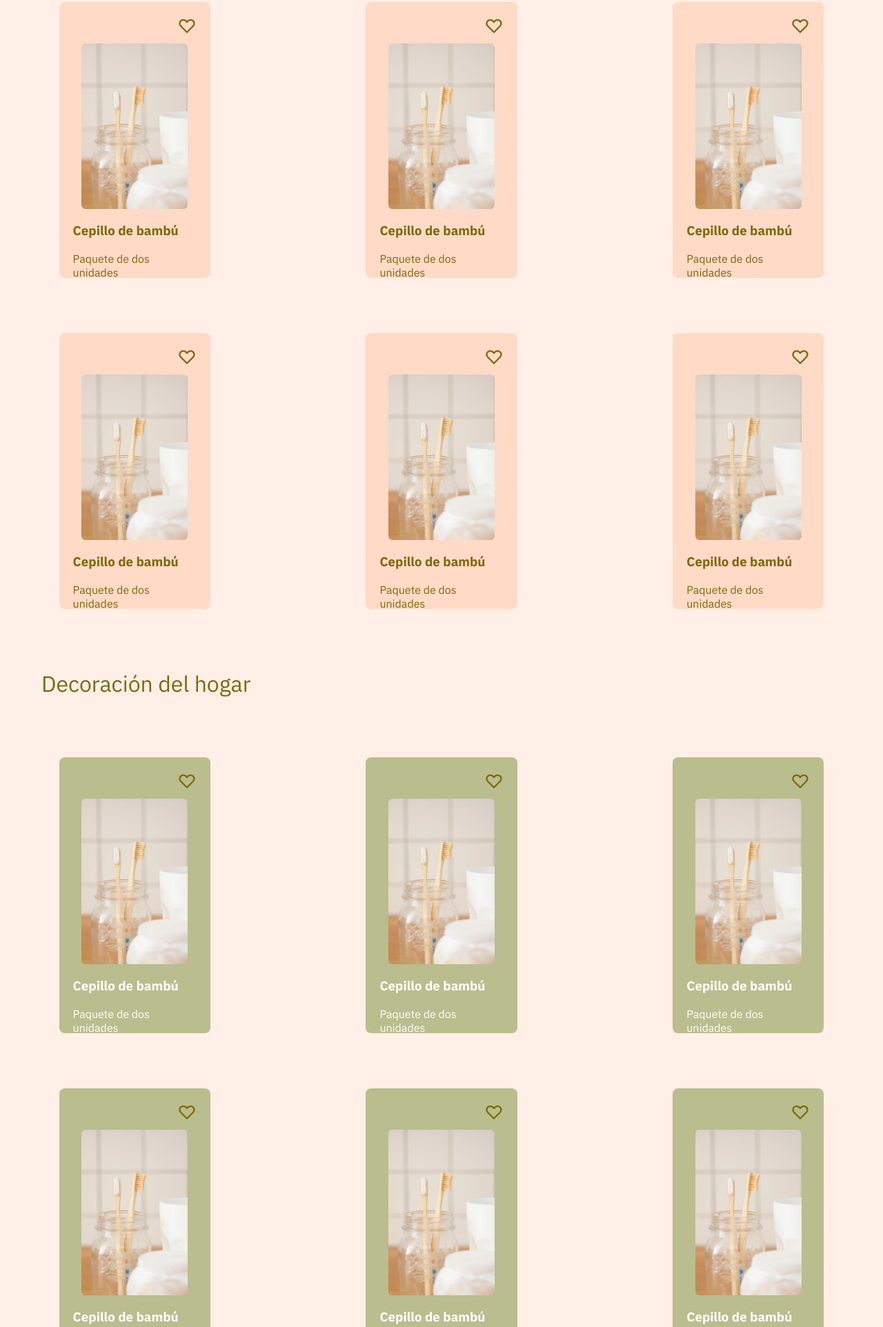
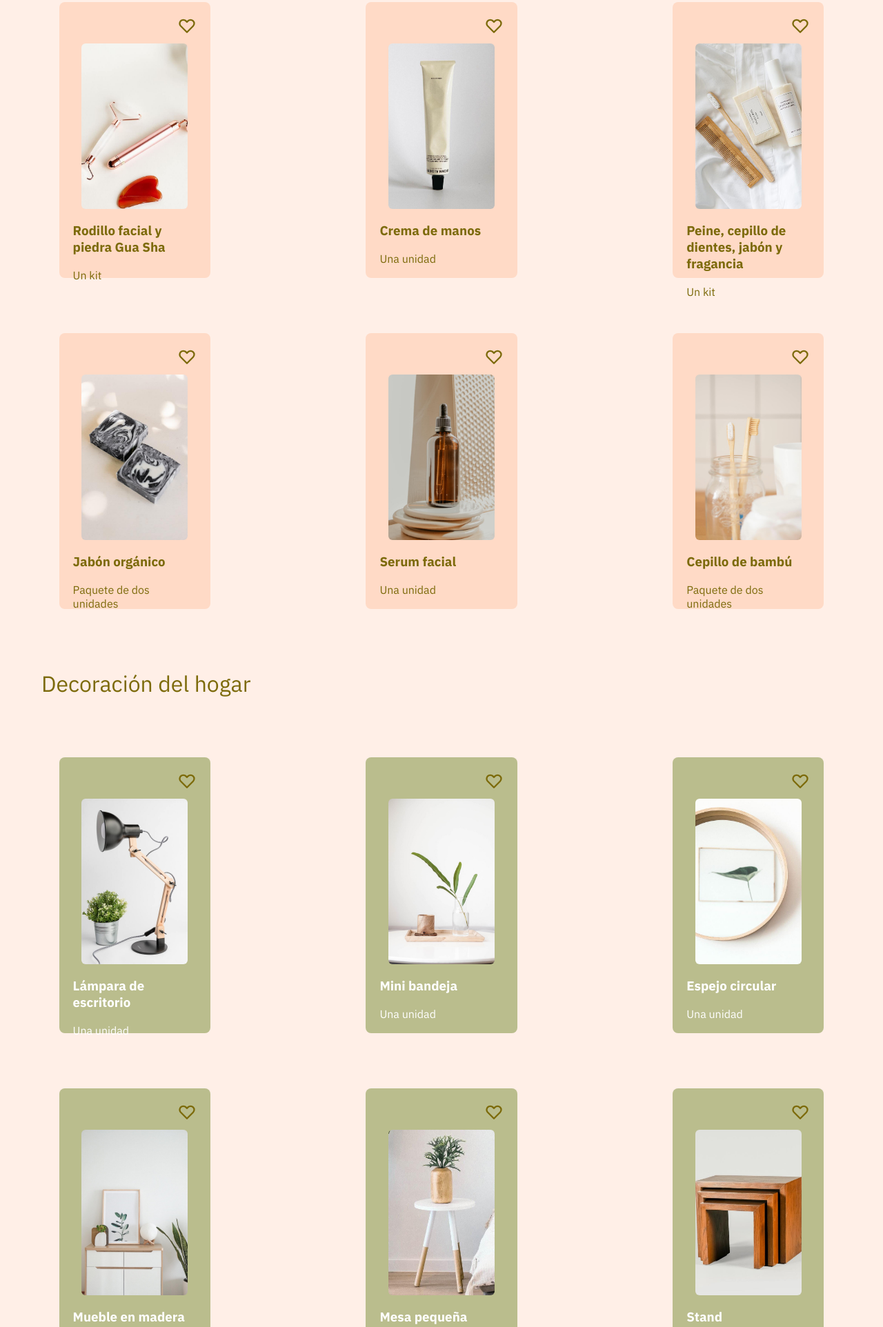
Before and after one commit to christefs/LandingPage-SASS, a plain HTML site: page index.html in a window 1280 px wide. Shown: the part 876-2800 px from the top of the page at 69% size. Drawn offline with Linux system fonts and the light colour scheme.

Commit message:
Se añaden imágenes para cada producto y mueble

```diff
--- a/index.html
+++ b/index.html
@@ -58,9 +58,48 @@
                         </div>
 
                         <div class="product-image">
-                            <img src="./assets/img/products/toothbrush.jpg" alt="">
+                            <img src="./assets/img/products/guasha-kit.jpg" alt="">
                         </div>
-                        <h3>Cepillo de bambú</h3>
+                        <h3>Rodillo facial y piedra Gua Sha</h3>
+                        <p>Un kit</p>
+                    </div>
+                    <div class="product-card">
+                        <div class="icon">
+                            <svg width="24" height="24" viewBox="0 0 24 24" fill="none" xmlns="http://www.w3.org/2000/svg">
+                            <path d="M3.34255 7.7779C3.5687 7.23194 3.90017 6.73586 4.31804 6.31799C4.7359 5.90012 5.23198 5.56865 5.77795 5.3425C6.32392 5.11635 6.90909 4.99995 7.50004 4.99995C8.09099 4.99995 8.67616 5.11635 9.22213 5.3425C9.7681 5.56865 10.2642 5.90012 10.682 6.31799L12 7.63599L13.318 6.31799C14.162 5.47407 15.3066 4.99997 16.5 4.99997C17.6935 4.99997 18.8381 5.47407 19.682 6.31799C20.526 7.16191 21.0001 8.30651 21.0001 9.49999C21.0001 10.6935 20.526 11.8381 19.682 12.682L12 20.364L4.31804 12.682C3.90017 12.2641 3.5687 11.7681 3.34255 11.2221C3.1164 10.6761 3 10.0909 3 9.49999C3 8.90904 3.1164 8.32387 3.34255 7.7779Z" stroke="#3F3F46" stroke-width="2" stroke-linecap="round" stroke-linejoin="round"/>
+                            </svg>
+                        </div>
+
+                        <div class="product-image">
+                            <img src="./assets/img/products/hand-cream.jpeg" alt="">
+                        </div>
+                        <h3>Crema de manos</h3>
+                        <p>Una unidad</p>
+                    </div>
+                    <div class="product-card">
+                        <div class="icon">
+                            <svg width="24" height="24" viewBox="0 0 24 24" fill="none" xmlns="http://www.w3.org/2000/svg">
+                            <path d="M3.34255 7.7779C3.5687 7.23194 3.90017 6.73586 4.31804 6.31799C4.7359 5.90012 5.23198 5.56865 5.77795 5.3425C6.32392 5.11635 6.90909 4.99995 7.50004 4.99995C8.09099 4.99995 8.67616 5.11635 9.22213 5.3425C9.7681 5.56865 10.2642 5.90012 10.682 6.31799L12 7.63599L13.318 6.31799C14.162 5.47407 15.3066 4.99997 16.5 4.99997C17.6935 4.99997 18.8381 5.47407 19.682 6.31799C20.526 7.16191 21.0001 8.30651 21.0001 9.49999C21.0001 10.6935 20.526 11.8381 19.682 12.682L12 20.364L4.31804 12.682C3.90017 12.2641 3.5687 11.7681 3.34255 11.2221C3.1164 10.6761 3 10.0909 3 9.49999C3 8.90904 3.1164 8.32387 3.34255 7.7779Z" stroke="#3F3F46" stroke-width="2" stroke-linecap="round" stroke-linejoin="round"/>
+                            </svg>
+                        </div>
+
+                        <div class="product-image">
+                            <img src="./assets/img/products/organic-kit.jpg" alt="">
+                        </div>
+                        <h3>Peine, cepillo de dientes, jabón y fragancia</h3>
+                        <p>Un kit</p>
+                    </div>
+                    <div class="product-card">
+                        <div class="icon">
+                            <svg width="24" height="24" viewBox="0 0 24 24" fill="none" xmlns="http://www.w3.org/2000/svg">
+                            <path d="M3.34255 7.7779C3.5687 7.23194 3.90017 6.73586 4.31804 6.31799C4.7359 5.90012 5.23198 5.56865 5.77795 5.3425C6.32392 5.11635 6.90909 4.99995 7.50004 4.99995C8.09099 4.99995 8.67616 5.11635 9.22213 5.3425C9.7681 5.56865 10.2642 5.90012 10.682 6.31799L12 7.63599L13.318 6.31799C14.162 5.47407 15.3066 4.99997 16.5 4.99997C17.6935 4.99997 18.8381 5.47407 19.682 6.31799C20.526 7.16191 21.0001 8.30651 21.0001 9.49999C21.0001 10.6935 20.526 11.8381 19.682 12.682L12 20.364L4.31804 12.682C3.90017 12.2641 3.5687 11.7681 3.34255 11.2221C3.1164 10.6761 3 10.0909 3 9.49999C3 8.90904 3.1164 8.32387 3.34255 7.7779Z" stroke="#3F3F46" stroke-width="2" stroke-linecap="round" stroke-linejoin="round"/>
+                            </svg>
+                        </div>
+
+                        <div class="product-image">
+                            <img src="./assets/img/products/organic-soap.jpg" alt="">
+                        </div>
+                        <h3>Jabón orgánico</h3>
                         <p>Paquete de dos unidades</p>
                     </div>
                     <div class="product-card">
@@ -71,49 +110,10 @@
                         </div>
 
                         <div class="product-image">
-                            <img src="./assets/img/products/toothbrush.jpg" alt="">
+                            <img src="./assets/img/products/serum.jpg" alt="">
                         </div>
-                        <h3>Cepillo de bambú</h3>
-                        <p>Paquete de dos unidades</p>
-                    </div>
-                    <div class="product-card">
-                        <div class="icon">
-                            <svg width="24" height="24" viewBox="0 0 24 24" fill="none" xmlns="http://www.w3.org/2000/svg">
-                            <path d="M3.34255 7.7779C3.5687 7.23194 3.90017 6.73586 4.31804 6.31799C4.7359 5.90012 5.23198 5.56865 5.77795 5.3425C6.32392 5.11635 6.90909 4.99995 7.50004 4.99995C8.09099 4.99995 8.67616 5.11635 9.22213 5.3425C9.7681 5.56865 10.2642 5.90012 10.682 6.31799L12 7.63599L13.318 6.31799C14.162 5.47407 15.3066 4.99997 16.5 4.99997C17.6935 4.99997 18.8381 5.47407 19.682 6.31799C20.526 7.16191 21.0001 8.30651 21.0001 9.49999C21.0001 10.6935 20.526 11.8381 19.682 12.682L12 20.364L4.31804 12.682C3.90017 12.2641 3.5687 11.7681 3.34255 11.2221C3.1164 10.6761 3 10.0909 3 9.49999C3 8.90904 3.1164 8.32387 3.34255 7.7779Z" stroke="#3F3F46" stroke-width="2" stroke-linecap="round" stroke-linejoin="round"/>
-                            </svg>
-                        </div>
-
-                        <div class="product-image">
-                            <img src="./assets/img/products/toothbrush.jpg" alt="">
-                        </div>
-                        <h3>Cepillo de bambú</h3>
-                        <p>Paquete de dos unidades</p>
-                    </div>
-                    <div class="product-card">
-                        <div class="icon">
-                            <svg width="24" height="24" viewBox="0 0 24 24" fill="none" xmlns="http://www.w3.org/2000/svg">
-                            <path d="M3.34255 7.7779C3.5687 7.23194 3.90017 6.73586 4.31804 6.31799C4.7359 5.90012 5.23198 5.56865 5.77795 5.3425C6.32392 5.11635 6.90909 4.99995 7.50004 4.99995C8.09099 4.99995 8.67616 5.11635 9.22213 5.3425C9.7681 5.56865 10.2642 5.90012 10.682 6.31799L12 7.63599L13.318 6.31799C14.162 5.47407 15.3066 4.99997 16.5 4.99997C17.6935 4.99997 18.8381 5.47407 19.682 6.31799C20.526 7.16191 21.0001 8.30651 21.0001 9.49999C21.0001 10.6935 20.526 11.8381 19.682 12.682L12 20.364L4.31804 12.682C3.90017 12.2641 3.5687 11.7681 3.34255 11.2221C3.1164 10.6761 3 10.0909 3 9.49999C3 8.90904 3.1164 8.32387 3.34255 7.7779Z" stroke="#3F3F46" stroke-width="2" stroke-linecap="round" stroke-linejoin="round"/>
-                            </svg>
-                        </div>
-
-                        <div class="product-image">
-                            <img src="./assets/img/products/toothbrush.jpg" alt="">
-                        </div>
-                        <h3>Cepillo de bambú</h3>
-                        <p>Paquete de dos unidades</p>
-                    </div>
-                    <div class="product-card">
-                        <div class="icon">
-                            <svg width="24" height="24" viewBox="0 0 24 24" fill="none" xmlns="http://www.w3.org/2000/svg">
-                            <path d="M3.34255 7.7779C3.5687 7.23194 3.90017 6.73586 4.31804 6.31799C4.7359 5.90012 5.23198 5.56865 5.77795 5.3425C6.32392 5.11635 6.90909 4.99995 7.50004 4.99995C8.09099 4.99995 8.67616 5.11635 9.22213 5.3425C9.7681 5.56865 10.2642 5.90012 10.682 6.31799L12 7.63599L13.318 6.31799C14.162 5.47407 15.3066 4.99997 16.5 4.99997C17.6935 4.99997 18.8381 5.47407 19.682 6.31799C20.526 7.16191 21.0001 8.30651 21.0001 9.49999C21.0001 10.6935 20.526 11.8381 19.682 12.682L12 20.364L4.31804 12.682C3.90017 12.2641 3.5687 11.7681 3.34255 11.2221C3.1164 10.6761 3 10.0909 3 9.49999C3 8.90904 3.1164 8.32387 3.34255 7.7779Z" stroke="#3F3F46" stroke-width="2" stroke-linecap="round" stroke-linejoin="round"/>
-                            </svg>
-                        </div>
-
-                        <div class="product-image">
-                            <img src="./assets/img/products/toothbrush.jpg" alt="">
-                        </div>
-                        <h3>Cepillo de bambú</h3>
-                        <p>Paquete de dos unidades</p>
+                        <h3>Serum facial</h3>
+                        <p>Una unidad</p>
                     </div>
                     <div class="product-card">
                         <div class="icon">
@@ -141,10 +141,10 @@
                         </div>
 
                         <div class="product-image">
-                            <img src="./assets/img/products/toothbrush.jpg" alt="">
+                            <img src="./assets/img/furniture/desk-lamp.jpg" alt="">
                         </div>
-                        <h3>Cepillo de bambú</h3>
-                        <p>Paquete de dos unidades</p>
+                        <h3>Lámpara de escritorio</h3>
+                        <p>Una unidad</p>
                     </div>
                     <div class="product-card">
                         <div class="icon">
@@ -154,10 +154,10 @@
                         </div>
 
                         <div class="product-image">
-                            <img src="./assets/img/products/toothbrush.jpg" alt="">
+                            <img src="./assets/img/furniture/mini-table.jpg" alt="">
                         </div>
-                        <h3>Cepillo de bambú</h3>
-                        <p>Paquete de dos unidades</p>
+                        <h3>Mini bandeja</h3>
+                        <p>Una unidad</p>
                     </div>
                     <div class="product-card">
                         <div class="icon">
@@ -167,10 +167,10 @@
                         </div>
 
                         <div class="product-image">
-                            <img src="./assets/img/products/toothbrush.jpg" alt="">
+                            <img src="./assets/img/furniture/mirror.jpg" alt="">
                         </div>
-                        <h3>Cepillo de bambú</h3>
-                        <p>Paquete de dos unidades</p>
+                        <h3>Espejo circular</h3>
+                        <p>Una unidad</p>
                     </div>
                     <div class="product-card">
                         <div class="icon">
@@ -180,10 +180,10 @@
                         </div>
 
                         <div class="product-image">
-                            <img src="./assets/img/products/toothbrush.jpg" alt="">
+                            <img src="./assets/img/furniture/mueble.jpg" alt="">
                         </div>
-                        <h3>Cepillo de bambú</h3>
-                        <p>Paquete de dos unidades</p>
+                        <h3>Mueble en madera</h3>
+                        <p>Una unidad</p>
                     </div>
                     <div class="product-card">
                         <div class="icon">
@@ -193,10 +193,10 @@
                         </div>
 
                         <div class="product-image">
-                            <img src="./assets/img/products/toothbrush.jpg" alt="">
+                            <img src="./assets/img/furniture/small-table.jpeg" alt="">
                         </div>
-                        <h3>Cepillo de bambú</h3>
-                        <p>Paquete de dos unidades</p>
+                        <h3>Mesa pequeña</h3>
+                        <p>Una unidad</p>
                     </div>
                     <div class="product-card">
                         <div class="icon">
@@ -206,10 +206,49 @@
                         </div>
 
                         <div class="product-image">
-                            <img src="./assets/img/products/toothbrush.jpg" alt="">
+                            <img src="./assets/img/furniture/stand.jpg" alt="">
                         </div>
-                        <h3>Cepillo de bambú</h3>
-                        <p>Paquete de dos unidades</p>
+                        <h3>Stand</h3>
+                        <p>Una unidad</p>
+                    </div>
+                    <div class="product-card">
+                        <div class="icon">
+                            <svg width="24" height="24" viewBox="0 0 24 24" fill="none" xmlns="http://www.w3.org/2000/svg">
+                            <path d="M3.34255 7.7779C3.5687 7.23194 3.90017 6.73586 4.31804 6.31799C4.7359 5.90012 5.23198 5.56865 5.77795 5.3425C6.32392 5.11635 6.90909 4.99995 7.50004 4.99995C8.09099 4.99995 8.67616 5.11635 9.22213 5.3425C9.7681 5.56865 10.2642 5.90012 10.682 6.31799L12 7.63599L13.318 6.31799C14.162 5.47407 15.3066 4.99997 16.5 4.99997C17.6935 4.99997 18.8381 5.47407 19.682 6.31799C20.526 7.16191 21.0001 8.30651 21.0001 9.49999C21.0001 10.6935 20.526 11.8381 19.682 12.682L12 20.364L4.31804 12.682C3.90017 12.2641 3.5687 11.7681 3.34255 11.2221C3.1164 10.6761 3 10.0909 3 9.49999C3 8.90904 3.1164 8.32387 3.34255 7.7779Z" stroke="#3F3F46" stroke-width="2" stroke-linecap="round" stroke-linejoin="round"/>
+                            </svg>
+                        </div>
+
+                        <div class="product-image">
+                            <img src="./assets/img/furniture/stand-table.jpg" alt="">
+                        </div>
+                        <h3>Mesa tipo Stand</h3>
+                        <p>Una unidad</p>
+                    </div>
+                    <div class="product-card">
+                        <div class="icon">
+                            <svg width="24" height="24" viewBox="0 0 24 24" fill="none" xmlns="http://www.w3.org/2000/svg">
+                            <path d="M3.34255 7.7779C3.5687 7.23194 3.90017 6.73586 4.31804 6.31799C4.7359 5.90012 5.23198 5.56865 5.77795 5.3425C6.32392 5.11635 6.90909 4.99995 7.50004 4.99995C8.09099 4.99995 8.67616 5.11635 9.22213 5.3425C9.7681 5.56865 10.2642 5.90012 10.682 6.31799L12 7.63599L13.318 6.31799C14.162 5.47407 15.3066 4.99997 16.5 4.99997C17.6935 4.99997 18.8381 5.47407 19.682 6.31799C20.526 7.16191 21.0001 8.30651 21.0001 9.49999C21.0001 10.6935 20.526 11.8381 19.682 12.682L12 20.364L4.31804 12.682C3.90017 12.2641 3.5687 11.7681 3.34255 11.2221C3.1164 10.6761 3 10.0909 3 9.49999C3 8.90904 3.1164 8.32387 3.34255 7.7779Z" stroke="#3F3F46" stroke-width="2" stroke-linecap="round" stroke-linejoin="round"/>
+                            </svg>
+                        </div>
+
+                        <div class="product-image">
+                            <img src="./assets/img/furniture/table.jpg" alt="">
+                        </div>
+                        <h3>Mesa en madera</h3>
+                        <p>Una unidad</p>
+                    </div>
+                    <div class="product-card">
+                        <div class="icon">
+                            <svg width="24" height="24" viewBox="0 0 24 24" fill="none" xmlns="http://www.w3.org/2000/svg">
+                            <path d="M3.34255 7.7779C3.5687 7.23194 3.90017 6.73586 4.31804 6.31799C4.7359 5.90012 5.23198 5.56865 5.77795 5.3425C6.32392 5.11635 6.90909 4.99995 7.50004 4.99995C8.09099 4.99995 8.67616 5.11635 9.22213 5.3425C9.7681 5.56865 10.2642 5.90012 10.682 6.31799L12 7.63599L13.318 6.31799C14.162 5.47407 15.3066 4.99997 16.5 4.99997C17.6935 4.99997 18.8381 5.47407 19.682 6.31799C20.526 7.16191 21.0001 8.30651 21.0001 9.49999C21.0001 10.6935 20.526 11.8381 19.682 12.682L12 20.364L4.31804 12.682C3.90017 12.2641 3.5687 11.7681 3.34255 11.2221C3.1164 10.6761 3 10.0909 3 9.49999C3 8.90904 3.1164 8.32387 3.34255 7.7779Z" stroke="#3F3F46" stroke-width="2" stroke-linecap="round" stroke-linejoin="round"/>
+                            </svg>
+                        </div>
+
+                        <div class="product-image">
+                            <img src="./assets/img/furniture/wood-chair.jpg" alt="">
+                        </div>
+                        <h3>Silla en madera</h3>
+                        <p>Una unidad</p>
                     </div>
                 </div>
             </div>
```
